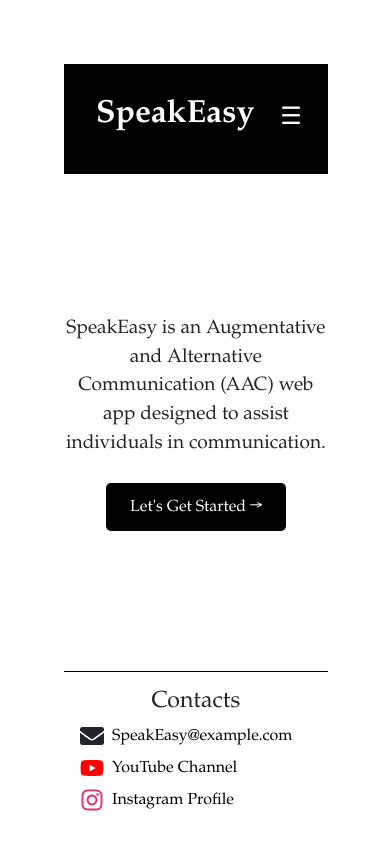
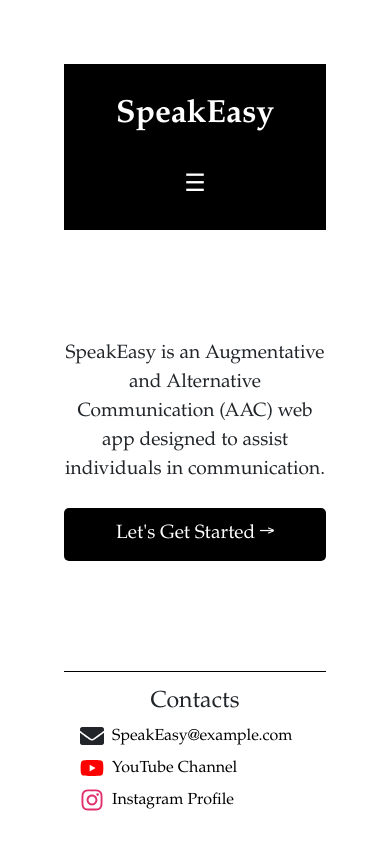
Before and after one commit to kingsawpdx/SpeakEasy, a React (Vite) app: page / in a window 390 px wide. Shown: the top 850 px of the page. Built offline with nearby package versions, Linux system fonts and the light colour scheme.

Commit message:
make everything adjust with media queries

```diff
--- a/api/api.js
+++ b/api/api.js
@@ -6,8 +6,8 @@ import dotenv from "dotenv";
 
 import { createClient } from "@supabase/supabase-js";
 
-//dotenv.config({ path: "../.env" });
-dotenv.config();
+dotenv.config({ path: "../.env" });
+
 
 const API_KEY = process.env.API_KEY;
 const PROJECT_URL = process.env.PROJECT_URL;
--- a/src/WelcomePage.css
+++ b/src/WelcomePage.css
@@ -15,6 +15,7 @@
   width: 100%;
   padding: 1rem;
   background-color: black;
+  flex-wrap: wrap;
 }
 
 .logo {
@@ -113,7 +114,7 @@
 .dropdown-menu {
   position: absolute;
   top: 60px;
-  right: 10px;
+  right: 50px;
   background: white;
   border: 1px solid black;
   border-radius: 5px;
@@ -136,3 +137,25 @@
   background: grey;
   color: white;
 }
+
+
+@media screen and (max-width: 768px) {
+  .welcome-header {
+    flex-direction: column;
+    align-items: center;
+  }
+
+  .dropdown-menu {
+    right: 50%; /* Center dropdown */
+    transform: translateX(50%);
+  }
+
+  .start-button {
+    width: 100%;
+    font-size: 1.2rem;
+  }
+
+  .welcome-footer ul {
+    flex-direction: column;
+  }
+}
```
Also changed, not shown: 1 other file (tests, documents, lock files or other folders).
